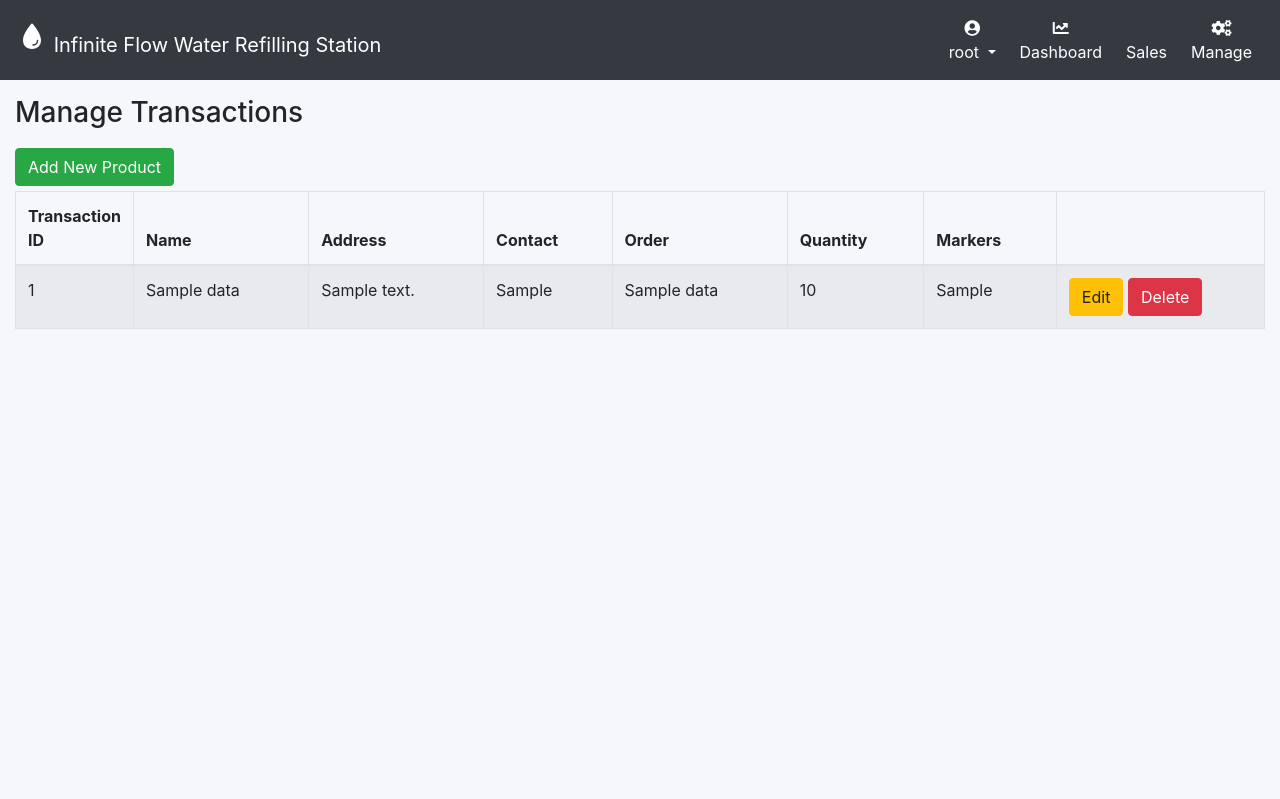
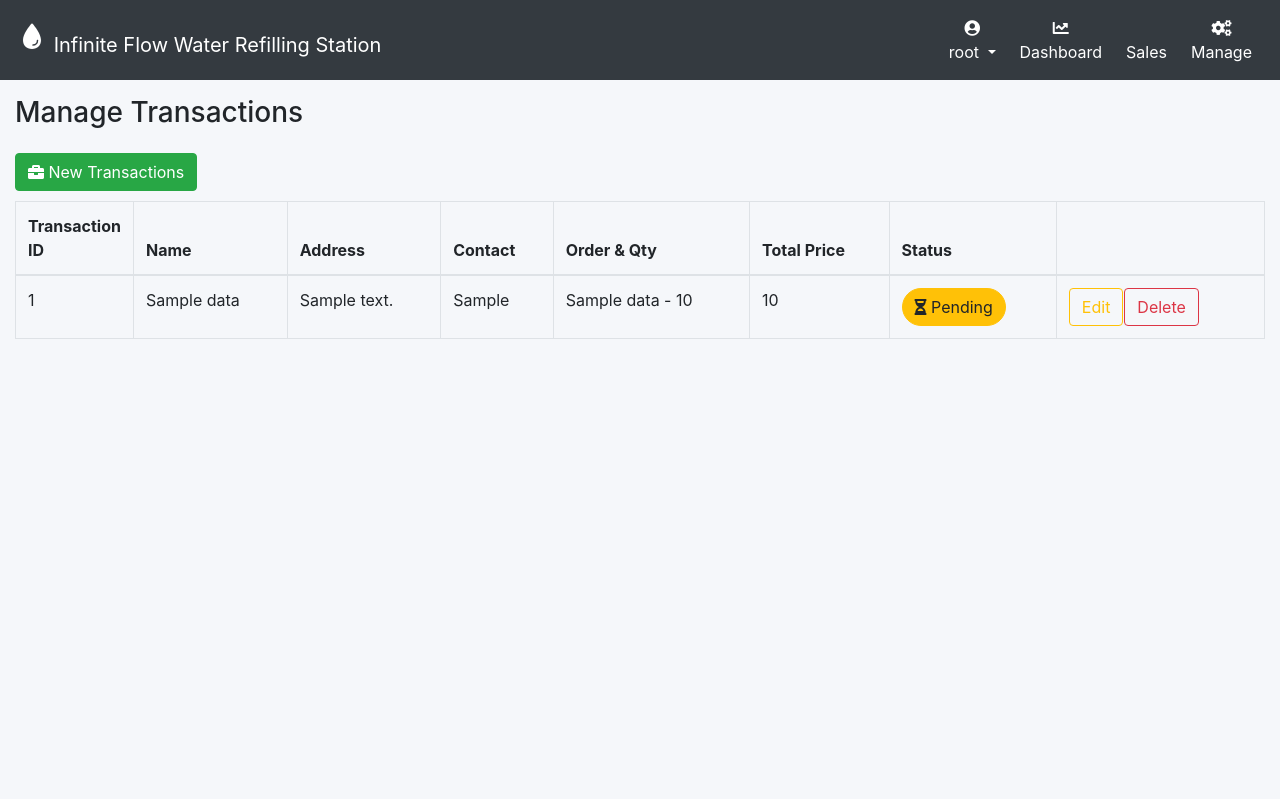
Before and after one commit to anthonyjohnhinay/infinite-water, a Flask app: page /admin/transaction in a window 1280 px wide. Shown: the top 799 px of the page. Run offline with Flask 2, Linux system fonts and the light colour scheme; a user stored in the database is signed in; tables that the repository leaves empty hold one stand-in row (values such as "Sample post"); data that the repository does not hold is empty; some libraries are stand-ins or nearby versions.

Commit message:
wip the edit btn of transaction tid must created first

```diff
--- a/admin/static/js/auth_delete.js
+++ b/admin/static/js/server_auth.js
@@ -23,9 +23,27 @@ $(document).ready(function() {
                     button: {cancel : 'Ok'},
                     })
                     .then((data_success)=>{
-                        location.reload()
+                        //location.reload()
+                        if(data.identifier == 'success'){delete_transaction(id)}
                     })
             }
         })
     })
+    // edit button
+    $('.editactivator').click(function () {
+        $('#editmodal').modal('show');
+    })
+    $('#editbtn').click(function () {
+
+    })
+    //delete function
+    function delete_transaction(id){
+        $.ajax({
+            method: 'POST', url:'/admin/api/transaction/delete',
+            data:{id:id},
+            success:function () {
+                location.reload()
+            }
+        })
+    }
 })
--- a/admin/static/js/transaction.js
+++ b/admin/static/js/transaction.js
@@ -57,6 +57,12 @@ $(document).ready(function(){
     $('#formprice').keyup(function(){
         window.payment = $('#formprice').val();
         window.balance = (payment - window.total);
+        if(0>balance){
+            $('#balance').css('color', 'red')
+        }
+        else{
+            $('#balance').css('color', 'black')
+        }
         $('#balance').text('₱' + balance);
 
     })
@@ -66,12 +72,13 @@ $(document).ready(function(){
         if($('#optioncustomer').val()==""){ var customername = $('#regcustom option:selected').text();}
         else{var customername = $('#optioncustomer').val(); }
 
-        var customeraddress =$('#address').val();
+        const customeraddress = $('#address').val();
         var customercontact = $('#contact_number').val();
         var customermarkers = $('#markers').val();
         var productcatalog = $('#categories option:selected').text();
         var productname = $('#productname option:selected').text();
         var productprice = $('#productname option:selected').val();
+        var deliverystatus = $('#status option:selected').val();
         var producttotal = window.total;
         var userbal = window.balance
         var qty = $('#qty').val()
@@ -100,7 +107,7 @@ $(document).ready(function(){
                          customername : customername,
                          customercontact : customercontact,
                          customeraddress :  customeraddress,
-                         customermarkers : customermarkers,
+                         deliverystatus : deliverystatus,
                          productcatalog : productcatalog,
                          productname : productname,
                          productprice : productprice,
--- a/admin/templates/transaction_manage.html
+++ b/admin/templates/transaction_manage.html
@@ -8,20 +8,20 @@
             <h3>Manage Transactions</h3>
         </div>
         <div id="addbtn"class="col-lg-3 col-md-6">
-            <button class="btn btn-success btn-md"data-toggle="modal" data-target="#exampleModal" id="selectmodal"> Add New Product</button>
+            <button class="btn btn-success btn-md"data-toggle="modal" data-target="#exampleModal" id="selectmodal"><i class="fas fa-briefcase"></i> New Transactions</button>
         </div>
         <div id="table"class="col-12">
             <div class="table-responsive">
-                <table class="table table-striped table-bordered">
+                <table class="table  table-bordered">
                   <thead>
                     <tr>
                       <th scope="col" class="col-1">Transaction ID</th>
                       <th scope="col">Name</th>
                       <th scope="col">Address</th>
                       <th scope="col">Contact</th>
-                      <th scope="col">Order</th>
-                      <th scope="col">Quantity</th>
-                      <th scope="col">Markers</th>
+                      <th scope="col">Order & Qty</th>
+                      <th>Total Price</th>
+                      <th scope="col">Status</th>
                       <th scope="col" class="col-2"></th>
                     </tr>
                   </thead>
@@ -30,16 +30,37 @@
                     <tr>
 
                         <td scope="row">{{data.id}}</td>
-                        <td>{{data.customername}}</td>
+                        <td>
+                          {{data.customername}}
+                        </td>
                         <td>{{data.customeraddress}}</td>
                         <td>{{data.customercontact}}</td>
-                        <td>{{data.productname}}</td>
-                        <td>{{data.qty}}</td>
-                        <td>{{data.customermarkers}}</td>
+                        <td>{{data.productname}} - {{data.qty}}</td>
+                        <td>{{data.total}}</td>
                         <td>
+                          {%if data.productstatus == 'Pending'%}
+                            <a href="javascript:void(0)" class="btn btn-warning status-btn"><i class="fas fa-hourglass-half"></i> Pending</a>
+                          {%endif%}
+                          {%if data.productstatus == 'Delivered'%}
+                            <a href="javascript:void(0)" class="btn btn-success status-btn"><i class="fas fa-check-circle"></i> Delivered</a>
+                          {%endif%}
+                          {%if data.productstatus == 'Not delivered'%}
+                            <a href="javascript:void(0)" class="btn btn-danger status-btn"><i class="fas fa-times-circle"></i> Not Delivered</a>
+                          {%endif%}
+
+                        </td>
+                        <td>
+                          <div class="row">
                             <input type="hidden" value="{{data.id}}"class="find_id">
-                            <a href="#" target="_blank" class="btn btn-warning">Edit</a>
-                            <a href="#" class="modalactivator btn btn-danger">Delete</a>
+                            <div class="col-2">
+                              <a href="#" class=" editactivator btn btn-outline-warning">Edit</a>
+                            </div>
+                            <div class="col-2" style="margin-left: 20px;">
+
+                              <a href="#" class="modalactivator btn btn-outline-danger">Delete</a>
+                            </div>
+                          </div>
+
                         </td>
                     </tr>
 
@@ -64,7 +85,7 @@
         </div>
         <div class="modal-body">
           <div id="errorAlert" class="alert alert-danger" role="alert" style="display:none;"></div>
-          <h4>Customer Identity</h4>
+          <h4><i class="fal fa-user-chart"></i> Customer Identity</h4>
           <!-- Modal Content-->
           <div class="form-row">
             <!--Forms-->
@@ -80,16 +101,13 @@
             <div class="form-group col-md-4">
               {{wtf.render_field(form1.contact_number)}}
             </div>
-            <div class="form-group col-md-6">
+            <div class="form-group col-md-12">
               {{wtf.render_field(form1.address)}}
-            </div>
-            <div class="form-group col-md-6">
-              {{wtf.render_field(form1.markers)}}
             </div>
             <!-- End Forms-->
           </div>
           <hr>
-          <h4>Products</h4>
+          <h4><i class="fal fa-tags"></i> Products</h4>
           <div class="form-row">
             <!--Products-->
             <div class="form-group col-md-4">
@@ -108,18 +126,21 @@
 
           <div class="form-row">
             <div class="col-md-4">
-              <h4>Total Price: </h4>
+              <h4><i class="fal fa-hand-holding-usd"></i> Total Price: </h4>
               <h2 id="total_price"></h2>
             </div>
             <div id="pricepayment"class="form-group col-md-4">
-              <h4>Payment:</h4>
+              <h4><i class="fal fa-tags"></i> Payment:</h4>
               <input id="formprice" type="text" class="form-control">
             </div>
             <div id="pricebal"class="form-group col-md-4">
-              <h4>Change:</h4>
+              <h4><i class="fal fa-coins"></i> Change:</h4>
               <h6 class="" id="balance"></h6>
             </div>
           </div>
+          <hr>
+          <h4><i class="fal fa-truck"></i> Delivery Status</h4>
+          {{wtf.render_field(form1.status)}}
         </div>
         <div class="modal-footer">
           <button type="button" class="btn btn-secondary" data-dismiss="modal">Close</button>
@@ -153,11 +174,39 @@
     </div>
   </div>
 
+    <!--Modal2-->
+    <div id="editmodal"class="modal fade" tabindex="-1" role="dialog">
+      <div class="modal-dialog" role="document">
+        <div class="modal-content">
+          <div class="modal-header">
+            <h5 class="modal-title"><i class="fal fa-pencil"></i> Edit Transaction Detail</h5>
+            <button type="button" class="close" data-dismiss="modal" aria-label="Close">
+              <span aria-hidden="true">&times;</span>
+            </button>
+          </div>
+          <div class="modal-body">
+            <h4>Edit Delivery Status</h4>
+            {{wtf.render_field(form1.status)}}
+            <hr>
+            <h4>Edit all transaction details</h4>
+            <button class="btn btn-warning btn-block" id="editall"><i class="fas fa-shield-check"></i> Edit All Detais</button>
+          </div>
+          <div class="modal-footer">
+            <button type="button" class="btn btn-secondary" data-dismiss="modal">Close</button>
+            <button type="button" class="btn btn-primary" data-dismiss="modal"><i class="fas fa-save"></i> Save</button>
+          </div>
+        </div>
+      </div>
+    </div>
+
 <style>
+  .status-btn{
+    border-radius: 20px;
+  }
 
     #addbtn{
-        margin-top: 10px;
-        margin-bottom: 5px;
+        margin-top: 15px;
+        margin-bottom: 10px;
     }
     #formprice{
       font-size: 40px;
@@ -172,5 +221,5 @@
     }
 </style>
 <script src="{{url_for('admin.static', filename='js/transaction.js')}}"></script>
-<script src="{{url_for('admin.static', filename='js/auth_delete.js')}}"></script>
+<script src="{{url_for('admin.static', filename='js/server_auth.js')}}"></script>
 {%endblock%}
--- a/assets/form_fields.py
+++ b/assets/form_fields.py
@@ -52,7 +52,10 @@ class transaction(FlaskForm):
     customername = QuerySelectField('Name of Customer',query_factory=customer_catalog, allow_blank=False)
     contact_number = IntegerField('Contact Number', validators=[InputRequired()])
     address = StringField('Address', validators=[InputRequired()])
-    markers = StringField('Markers o Palatandaan', validators=[InputRequired()])
+    status = SelectField('Delivery Status ', choices=[
+       ('Pending', 'Pending / Waiting for Delivery'), ('Delivered', 'Delivered / Picked Up'),
+        ('Not delivered', 'Not delivered')
+    ])
 class product_transaction(FlaskForm):
     categories = QuerySelectField('Product Category', query_factory=product_catalog, allow_blank=False)
     qty = IntegerField('Quantity', validators=[InputRequired()])
--- a/db/models.py
+++ b/db/models.py
@@ -65,7 +65,7 @@ class transaction_data(db.Model):
     customername = db.Column(db.String(100))
     customercontact = db.Column(db.String(255))
     customeraddress = db.Column(db.String(255))
-    customermarkers = db.Column(db.String(255))
+    productstatus = db.Column(db.String(255))
     productcatalog = db.Column(db.String(100))
     productname = db.Column(db.String(100))
     total = db.Column(db.Integer)
```
Also changed, not shown: api/branch/transaction.py (+19 -4 lines), api/routes.py (+0 -11 lines).
